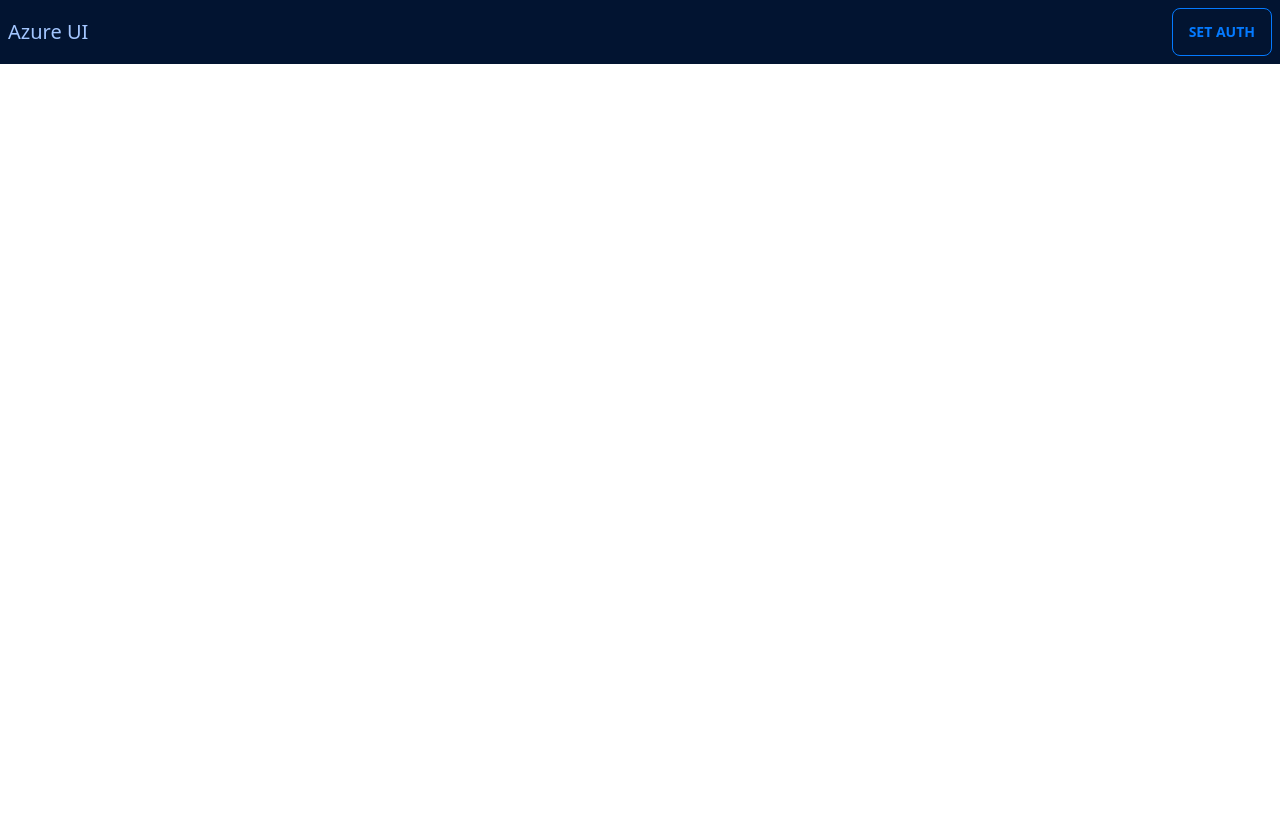
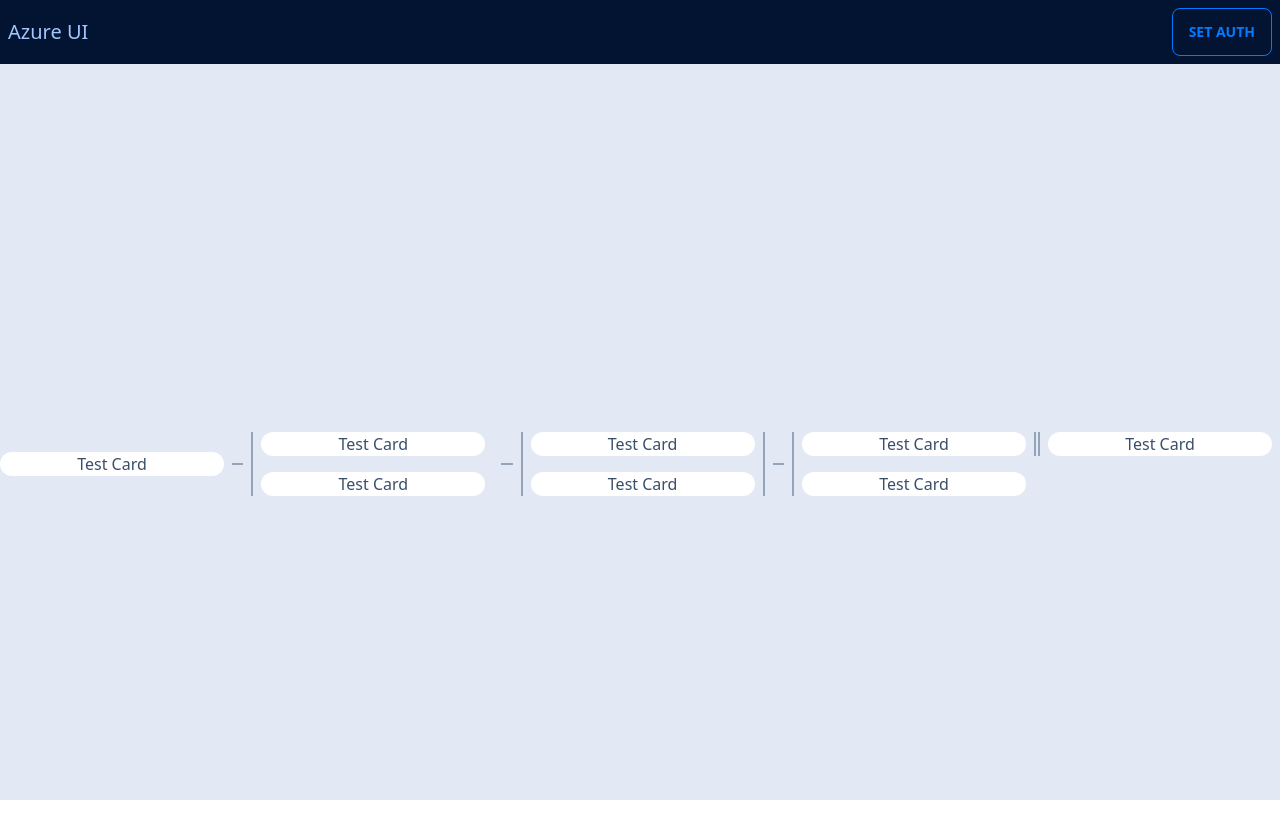
Before and after one commit to durid-ah/azure-ui, a website built with Vite: page frontend/index.html in a window 1280 px wide. Before the commit the page ends 800 px from the top, so only its background shows below. Built offline with nearby package versions, Linux system fonts and the light colour scheme; files whose address does not match are found by name.

Commit message:
setting up the css flex layout of the groups

```diff
--- a/frontend/index.html
+++ b/frontend/index.html
@@ -6,7 +6,8 @@
     <meta name="viewport" content="width=device-width, initial-scale=1.0" />
     <title>Vite + TS</title>
   </head>
-  <body>
+  <body class="h-screen bg-base-300">
+    <!-- NAVIGATION -->
     <div class="navbar bg-neutral text-neutral-content">
       <div class="navbar-start">
         <span class="normal-case text-xl">Azure UI</span>
@@ -15,6 +16,77 @@
       <div class="navbar-end">
         <button id="open-auth-dlg" class="btn btn-outline btn-primary">Set Auth</button>
       </div>
+    </div>
+
+    <!-- MAIN VIEW -->
+    <div id="main-view" class="h-full flex flex-row justify-center gap-2 items-center">
+      <div class="task-group">
+        <div id="test-card" class="card card-compact bg-base-100 w-56 flex flex-row justify-center">
+          <div>Test Card</div>
+        </div>
+      </div>
+
+      <div class="border-t-2 border-solid border-slate-400 w-full max-w-xs"></div>
+
+      <div class="task-group gap-4 border-l-2 border-solid border-slate-400">
+        <div class="px-2">
+          <div id="test-card-1" class="card card-compact bg-base-100 w-56 flex flex-row justify-center">
+            <div>Test Card</div>
+          </div>
+        </div>
+
+        <div class="px-2">
+          <div id="test-card-2" class="card card-compact bg-base-100 w-56 flex flex-row justify-center">
+            <div>Test Card</div>
+          </div>
+        </div>
+      </div>
+
+      <div class="border-t-2 border-solid border-slate-400 w-full max-w-xs"></div>
+
+      <div class="task-group gap-4 border-l-2 border-r-2 border-solid border-slate-400">
+        <div class="px-2">
+          <div id="test-card-3" class="card card-compact bg-base-100 w-56 flex flex-row justify-center">
+            <div>Test Card</div>
+          </div>
+        </div>
+
+        <div class="px-2">
+          <div id="test-card-4" class="card card-compact bg-base-100 w-56 flex flex-row justify-center">
+            <div>Test Card</div>
+          </div>
+        </div>
+      </div>
+
+      <div class="border-t-2 border-solid border-slate-400 w-full max-w-xs"></div>
+
+      <div class="task-group group-2 flex flex-col gap-4 border-l-2 border-solid border-slate-400">
+
+        <!-- Subgrouping -->
+        <div class="flex items-center justify-center">
+          <div class="px-2 border-r-2 border-solid border-slate-400">
+            <div id="test-card-3" class="card card-compact bg-base-100 w-56 flex flex-row justify-center">
+              <div>Test Card</div>
+            </div>
+          </div>
+
+          <div class="task-group group-2 flex flex-col gap-4 border-l-2 border-solid border-slate-400"></div>
+
+          <div class="px-2 border-l-2 border-solid border-slate-400">
+            <div id="test-card-4" class="card card-compact bg-base-100 w-56 flex flex-row justify-center">
+              <div>Test Card</div>
+            </div>
+          </div>
+        </div>
+
+
+        <div class="px-2">
+          <div id="test-card-4" class="card card-compact bg-base-100 w-56 flex flex-row justify-center">
+            <div>Test Card</div>
+          </div>
+        </div>
+      </div>
+
     </div>
 
 
--- a/frontend/src/main.ts
+++ b/frontend/src/main.ts
@@ -1,6 +1,13 @@
 import './style.css'
 import './auth-dialog'
-import './socket_client'
+// import './socket_client'
+
+
+const testCard = document.getElementById('test-card');
+
+
+console.log(testCard?.offsetLeft)
+console.log(testCard?.offsetTop)
 
 // import typescriptLogo from './typescript.svg'
 // import { setupCounter } from './counter'
--- a/frontend/src/style.css
+++ b/frontend/src/style.css
@@ -1,3 +1,23 @@
 @tailwind base;
 @tailwind components;
 @tailwind utilities;
+
+/* #test-card {
+   position: absolute;
+} */
+
+.task-group {
+   display: flex;
+   flex-direction: column;
+   justify-content: space-between;
+   align-items: stretch;
+}
+
+.connector {
+   border: solid;
+   width: 34px;
+}
+
+/* TODO: SELECTED GROUP */
+/*    - Right select */
+/*    - Left select */
```
